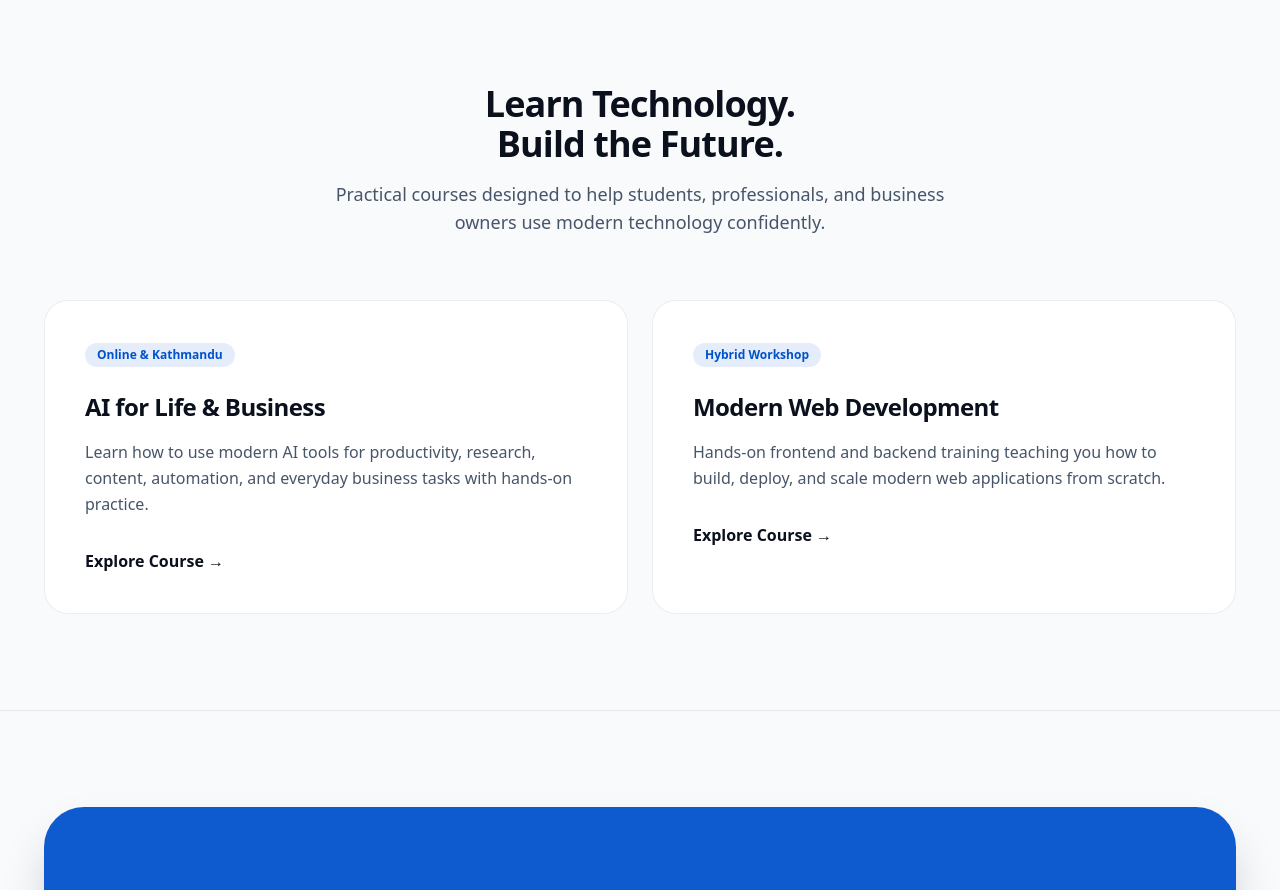
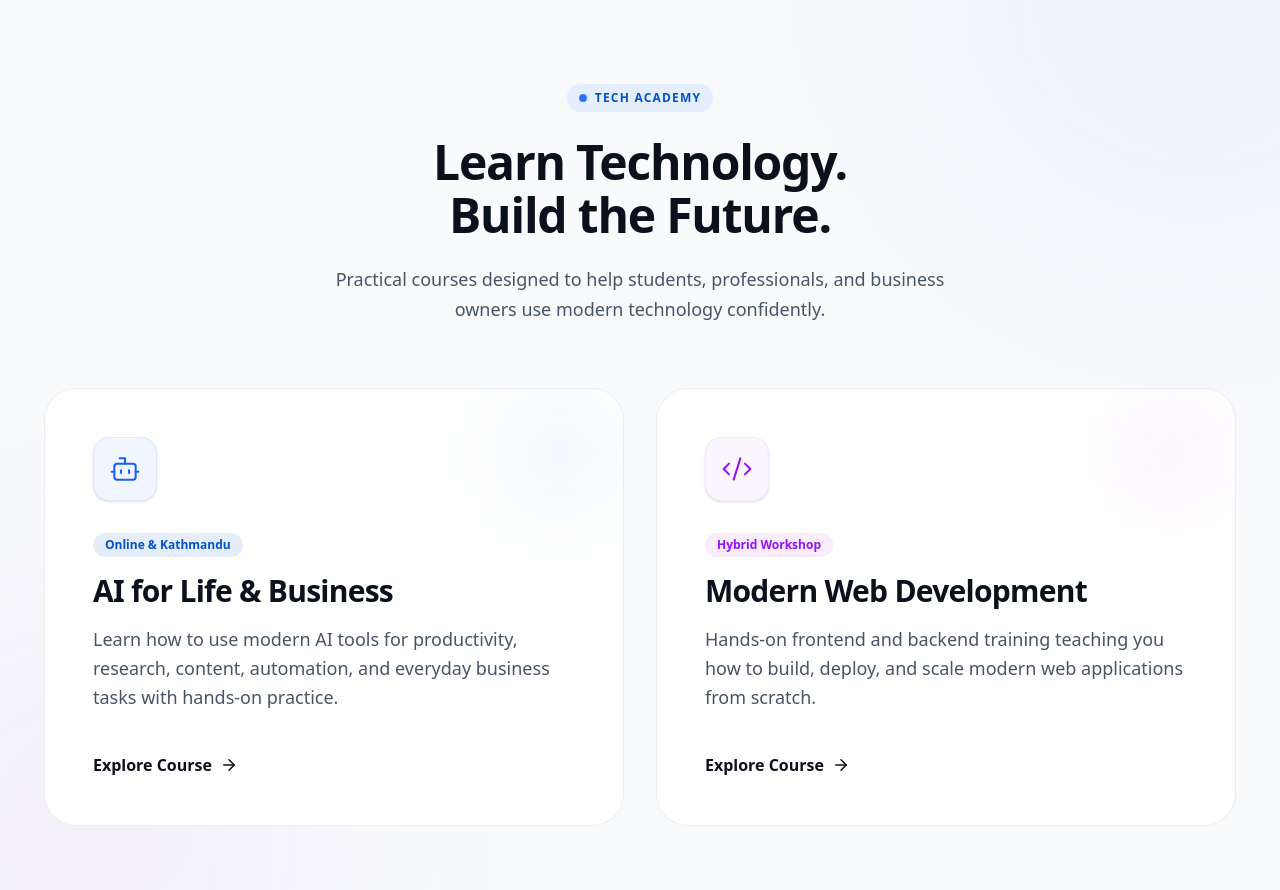
Before and after one commit to Rame395/tech-sapana, a Next.js app: page / in a window 1280 px wide. Shown: the part 1880-2770 px from the top of the page. Built offline with nearby package versions, Linux system fonts and the light colour scheme; no server answers; the database is empty.

Commit message:
UI-UX Pro Max upgrades for Courses and Final CTA; add getExcerpt

```diff
--- a/src/app/HomeClient.tsx
+++ b/src/app/HomeClient.tsx
@@ -4,6 +4,7 @@ import Link from "next/link";
 import Image from "next/image";
 import { motion } from "framer-motion";
 import { useState, useEffect } from "react";
+import { Bot, Code2, ArrowRight } from "lucide-react";
 import PromoBanner from "@/components/PromoBanner";
 import MarqueeBanner from "@/components/MarqueeBanner";
 import FaqSection from "@/components/FaqSection";
@@ -316,57 +317,79 @@ export default function HomeClient({ blogSection }: { blogSection: React.ReactNo
       </section>
 
       {/* CLEAN COURSES SECTION */}
-      <section id="courses" className="py-24 bg-bg-primary border-b border-border-subtle">
-        <div className="w-full max-w-[1240px] mx-auto px-6">
+      <section id="courses" className="py-24 bg-bg-primary relative overflow-hidden">
+        {/* Background Accents */}
+        <div className="absolute top-0 right-0 w-[500px] h-[500px] bg-blue-500/5 rounded-full blur-[100px] pointer-events-none -translate-y-1/2 translate-x-1/3"></div>
+        <div className="absolute bottom-0 left-0 w-[500px] h-[500px] bg-purple-500/5 rounded-full blur-[100px] pointer-events-none translate-y-1/3 -translate-x-1/3"></div>
+
+        <div className="w-full max-w-[1240px] mx-auto px-6 relative z-10">
           <motion.div
             initial={{ opacity: 0, y: 20 }}
             whileInView={{ opacity: 1, y: 0 }}
             viewport={{ once: true }}
             className="mb-16 text-center max-w-2xl mx-auto"
           >
-            <h2 className="text-3xl md:text-4xl font-bold text-text-main mb-4 tracking-tight">
+            <div className="inline-flex items-center gap-2 px-3 py-1.5 rounded-full bg-blue-500/10 text-brand-blue font-bold text-xs uppercase tracking-widest mb-6">
+              <span className="w-2 h-2 rounded-full bg-blue-600 animate-pulse"></span>
+              Tech Academy
+            </div>
+            <h2 className="text-3xl md:text-5xl font-[800] text-text-main mb-6 tracking-tight leading-[1.1]">
               Learn Technology.<br/>Build the Future.
             </h2>
-            <p className="text-lg text-text-muted">
+            <p className="text-lg text-text-muted leading-relaxed">
               Practical courses designed to help students, professionals, and business owners use modern technology confidently.
             </p>
           </motion.div>
 
-          <div className="grid grid-cols-1 md:grid-cols-2 gap-6">
+          <div className="grid grid-cols-1 md:grid-cols-2 gap-8">
             <motion.div
-              initial={{ opacity: 0, y: 20 }}
+              initial={{ opacity: 0, y: 30 }}
               whileInView={{ opacity: 1, y: 0 }}
               viewport={{ once: true }}
-              className="bg-bg-card border border-border-subtle hover:border-brand-blue/40 rounded-3xl p-10 transition-colors group"
+              className="group relative bg-bg-card border border-border-subtle hover:border-brand-blue/40 rounded-[2rem] p-10 md:p-12 transition-all duration-500 hover:shadow-[0_20px_60px_rgba(37,99,235,0.08)] overflow-hidden flex flex-col h-full"
             >
-              <div className="inline-block px-3 py-1 bg-brand-blue/10 text-brand-blue text-xs font-bold rounded-full mb-6">Online & Kathmandu</div>
-              <h3 className="text-2xl font-bold text-text-main mb-4 tracking-tight group-hover:text-brand-blue transition-colors">
+              <div className="absolute top-0 right-0 w-32 h-32 bg-blue-500/5 rounded-full blur-2xl group-hover:bg-blue-500/10 transition-colors"></div>
+
+              <div className="w-16 h-16 rounded-2xl bg-blue-50 dark:bg-blue-900/30 flex items-center justify-center text-blue-600 mb-8 border border-blue-100 dark:border-blue-800/50 group-hover:scale-110 group-hover:bg-blue-600 group-hover:text-white transition-all duration-500 shadow-sm">
+                <Bot size={32} strokeWidth={1.5} />
+              </div>
+
+              <div className="inline-block px-3 py-1 bg-brand-blue/10 text-brand-blue text-xs font-bold rounded-full mb-4 w-fit">Online & Kathmandu</div>
+              <h3 className="text-2xl md:text-3xl font-bold text-text-main mb-4 tracking-tight group-hover:text-brand-blue transition-colors">
                 AI for Life & Business
               </h3>
-              <p className="text-text-muted mb-8 leading-relaxed">
+              <p className="text-text-muted mb-10 leading-relaxed text-lg flex-grow">
                 Learn how to use modern AI tools for productivity, research, content, automation, and everyday business tasks with hands-on practice.
               </p>
-              <Link href="/courses" className="font-semibold text-text-main hover:text-brand-blue transition-colors flex items-center gap-2">
-                Explore Course →
+
+              <Link href="/courses" className="inline-flex items-center gap-2 font-bold text-brand-blue group-hover:text-blue-700 dark:group-hover:text-blue-400 transition-colors mt-auto">
+                Explore Course <ArrowRight size={18} className="group-hover:translate-x-1 transition-transform" />
               </Link>
             </motion.div>
 
             <motion.div
-              initial={{ opacity: 0, y: 20 }}
+              initial={{ opacity: 0, y: 30 }}
               whileInView={{ opacity: 1, y: 0 }}
               viewport={{ once: true }}
               transition={{ delay: 0.1 }}
-              className="bg-bg-card border border-border-subtle hover:border-brand-blue/40 rounded-3xl p-10 transition-colors group"
+              className="group relative bg-bg-card border border-border-subtle hover:border-purple-500/40 rounded-[2rem] p-10 md:p-12 transition-all duration-500 hover:shadow-[0_20px_60px_rgba(168,85,247,0.08)] overflow-hidden flex flex-col h-full"
             >
-              <div className="inline-block px-3 py-1 bg-brand-blue/10 text-brand-blue text-xs font-bold rounded-full mb-6">Hybrid Workshop</div>
-              <h3 className="text-2xl font-bold text-text-main mb-4 tracking-tight group-hover:text-brand-blue transition-colors">
+              <div className="absolute top-0 right-0 w-32 h-32 bg-purple-500/5 rounded-full blur-2xl group-hover:bg-purple-500/10 transition-colors"></div>
+
+              <div className="w-16 h-16 rounded-2xl bg-purple-50 dark:bg-purple-900/30 flex items-center justify-center text-purple-600 mb-8 border border-purple-100 dark:border-purple-800/50 group-hover:scale-110 group-hover:bg-purple-600 group-hover:text-white transition-all duration-500 shadow-sm">
+                <Code2 size={32} strokeWidth={1.5} />
+              </div>
+
+              <div className="inline-block px-3 py-1 bg-purple-500/10 text-purple-600 dark:text-purple-400 text-xs font-bold rounded-full mb-4 w-fit">Hybrid Workshop</div>
+              <h3 className="text-2xl md:text-3xl font-bold text-text-main mb-4 tracking-tight group-hover:text-purple-600 dark:group-hover:text-purple-400 transition-colors">
                 Modern Web Development
               </h3>
-              <p className="text-text-muted mb-8 leading-relaxed">
+              <p className="text-text-muted mb-10 leading-relaxed text-lg flex-grow">
                 Hands-on frontend and backend training teaching you how to build, deploy, and scale modern web applications from scratch.
               </p>
-              <Link href="/courses" className="font-semibold text-text-main hover:text-brand-blue transition-colors flex items-center gap-2">
-                Explore Course →
+
+              <Link href="/courses" className="inline-flex items-center gap-2 font-bold text-purple-600 dark:text-purple-400 group-hover:text-purple-700 dark:group-hover:text-purple-300 transition-colors mt-auto">
+                Explore Course <ArrowRight size={18} className="group-hover:translate-x-1 transition-transform" />
               </Link>
             </motion.div>
           </div>
@@ -383,22 +406,25 @@ export default function HomeClient({ blogSection }: { blogSection: React.ReactNo
             initial={{ opacity: 0, scale: 0.98 }}
             whileInView={{ opacity: 1, scale: 1 }}
             viewport={{ once: true }}
-            className="bg-brand-blue rounded-[2.5rem] p-12 md:p-20 text-center shadow-2xl relative overflow-hidden"
+            className="bg-gradient-to-br from-blue-700 via-blue-600 to-indigo-900 rounded-[2.5rem] p-12 md:p-20 text-center shadow-[0_20px_80px_rgba(37,99,235,0.25)] relative overflow-hidden"
           >
-            <div className="absolute inset-0 bg-white/5"></div>
+            {/* Glowing Blobs */}
+            <div className="absolute top-0 left-0 w-64 h-64 bg-white/10 rounded-full blur-[80px] -translate-y-1/2 -translate-x-1/2"></div>
+            <div className="absolute bottom-0 right-0 w-64 h-64 bg-white/10 rounded-full blur-[80px] translate-y-1/2 translate-x-1/2"></div>
+
             <div className="relative z-10 max-w-3xl mx-auto">
-              <h2 className="text-4xl md:text-5xl font-bold text-white mb-6 tracking-tight">
+              <h2 className="text-4xl md:text-5xl lg:text-6xl font-[800] text-white mb-6 tracking-tight leading-[1.1]">
                 Have a software idea?
               </h2>
-              <p className="text-xl text-white/80 mb-10 leading-relaxed font-medium">
+              <p className="text-xl md:text-2xl text-blue-100 mb-10 leading-relaxed font-medium">
                 Tell us what you're building. We'll help you turn the idea into a practical, scalable digital product.
               </p>
               <div className="flex flex-col sm:flex-row justify-center items-center gap-4">
                 <a
                   href="mailto:contact@techsapana.com"
-                  className="px-8 py-4 bg-white text-brand-blue rounded-xl font-bold shadow-lg hover:scale-105 transition-transform"
+                  className="px-10 py-5 bg-white text-blue-600 rounded-2xl font-bold text-lg shadow-[0_10px_30px_rgba(255,255,255,0.2)] hover:shadow-[0_15px_40px_rgba(255,255,255,0.4)] hover:scale-[1.02] transition-all duration-300 flex items-center gap-3"
                 >
-                  Start Your Project
+                  Start Your Project <ArrowRight size={20} />
                 </a>
               </div>
             </div>
--- a/src/app/blog/page.tsx
+++ b/src/app/blog/page.tsx
@@ -8,6 +8,13 @@ export const metadata: Metadata = {
   title: "Blog | TechSapana",
   description: "Read our latest articles on software engineering, UI/UX design, and technology trends.",
 };
+
+export function getExcerpt(htmlContent: string, length: number = 130) {
+  if (!htmlContent) return "";
+  const text = htmlContent.replace(/<[^>]*>?/gm, " ").replace(/&nbsp;/g, " ").replace(/\s+/g, " ").trim();
+  if (text.length <= length) return text;
+  return text.substring(0, text.lastIndexOf(" ", length)) + "...";
+}
 
 export function getReadingTime(htmlContent: string) {
   if (!htmlContent) return 1;
@@ -66,7 +73,7 @@ export default async function BlogIndexPage() {
                     {post.title}
                   </h2>
                   <p className="text-text-muted text-sm mb-6 line-clamp-3 flex-grow leading-relaxed">
-                    {post.metaDescription || "Click to read this full article on our blog."}
+                    {post.metaDescription || getExcerpt(post.content)}
                   </p>
 
                   <div className="flex items-center gap-4 text-xs font-medium text-text-muted pt-4 border-t border-border-subtle mt-auto">
--- a/src/components/HomeBlogSection.tsx
+++ b/src/components/HomeBlogSection.tsx
@@ -2,6 +2,13 @@ import { prisma } from "@/lib/prisma";
 import Link from "next/link";
 import Image from "next/image";
 import { Clock, Calendar, ArrowRight } from "lucide-react";
+
+export function getExcerpt(htmlContent: string, length: number = 130) {
+  if (!htmlContent) return "";
+  const text = htmlContent.replace(/<[^>]*>?/gm, " ").replace(/&nbsp;/g, " ").replace(/\s+/g, " ").trim();
+  if (text.length <= length) return text;
+  return text.substring(0, text.lastIndexOf(" ", length)) + "...";
+}
 
 export function getReadingTime(htmlContent: string) {
   if (!htmlContent) return 1;
@@ -74,7 +81,7 @@ export default async function HomeBlogSection() {
                     {post.title}
                   </h3>
                   <p className="text-text-muted text-sm mb-6 line-clamp-3 flex-grow leading-relaxed">
-                    {post.metaDescription || "Click to read this full article on our blog."}
+                    {post.metaDescription || getExcerpt(post.content)}
                   </p>
 
                   <div className="flex items-center justify-between text-xs font-medium text-text-muted pt-4 border-t border-border-subtle mt-auto">
```
